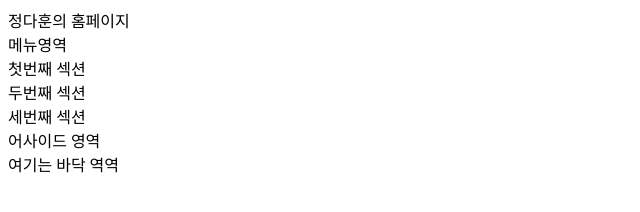
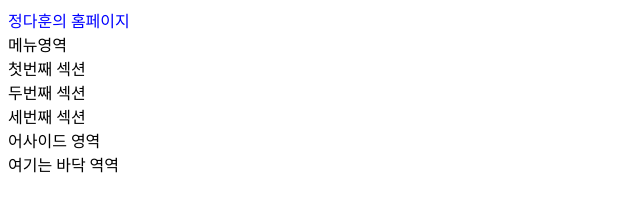
Before and after one commit to ununbium12/Project2020, a plain HTML site: page index.html in a window 1280 px wide. Shown: the whole page, without its empty margins (0-640 px from the left). Drawn offline with Linux system fonts and the light colour scheme.

Commit message:
Add main.css
Edit index.file
css의 3가지 적용방법

```diff
--- a/index.html
+++ b/index.html
@@ -1,12 +1,25 @@
+<!--
+    * Fill Name: index.html v0.1.0
+    * Update: 2020.04.11
+    * Author: developern
+-->
 <!DOCTYPE html>
 <html lang="en">
 <head>
     <meta charset="UTF-8">
     <meta name="viewport" content="width=device-width, initial-scale=1.0">
     <title>정다훈의 홈페이지</title>
+    <!-- CSS의 외부 적용 방식 -->
+    <link rel="stylesheet" href="main.css">
+    <!-- CSS의 내부 적용 방식 -->
+    <style>
+        header {
+            color: aqua;
+        }
+    </style>
 </head>
 <body>
-    <header>정다훈의 홈페이지</header>
+    <header style="color: blue;">정다훈의 홈페이지</header>
     <nav>메뉴영역</nav>
     <article>
         <section>첫번째 섹션</section>
--- /dev/null
+++ b/main.css
@@ -0,0 +1,9 @@
+/*
+* Fill Name: index.html v0.1.0
+* Update: 2020.04.11
+* Author: developern
+*/
+
+header {
+    color: brown;
+}
```
